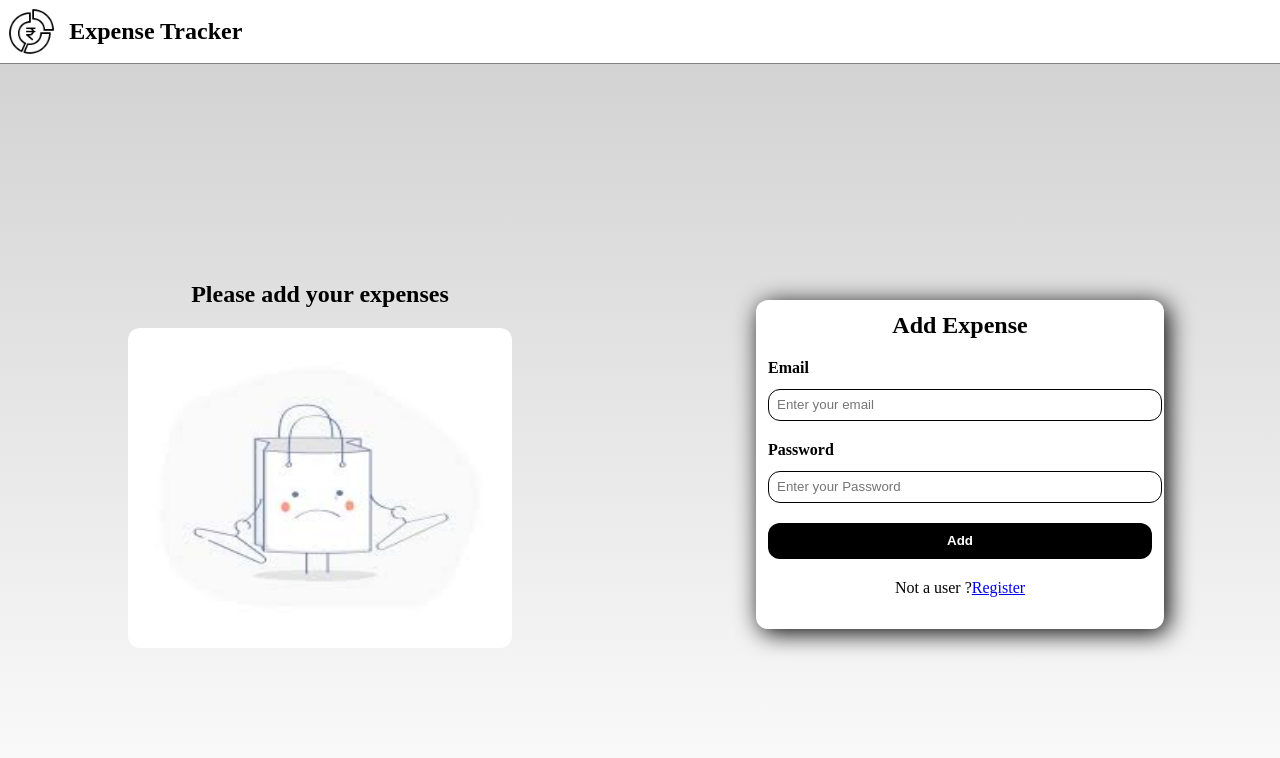
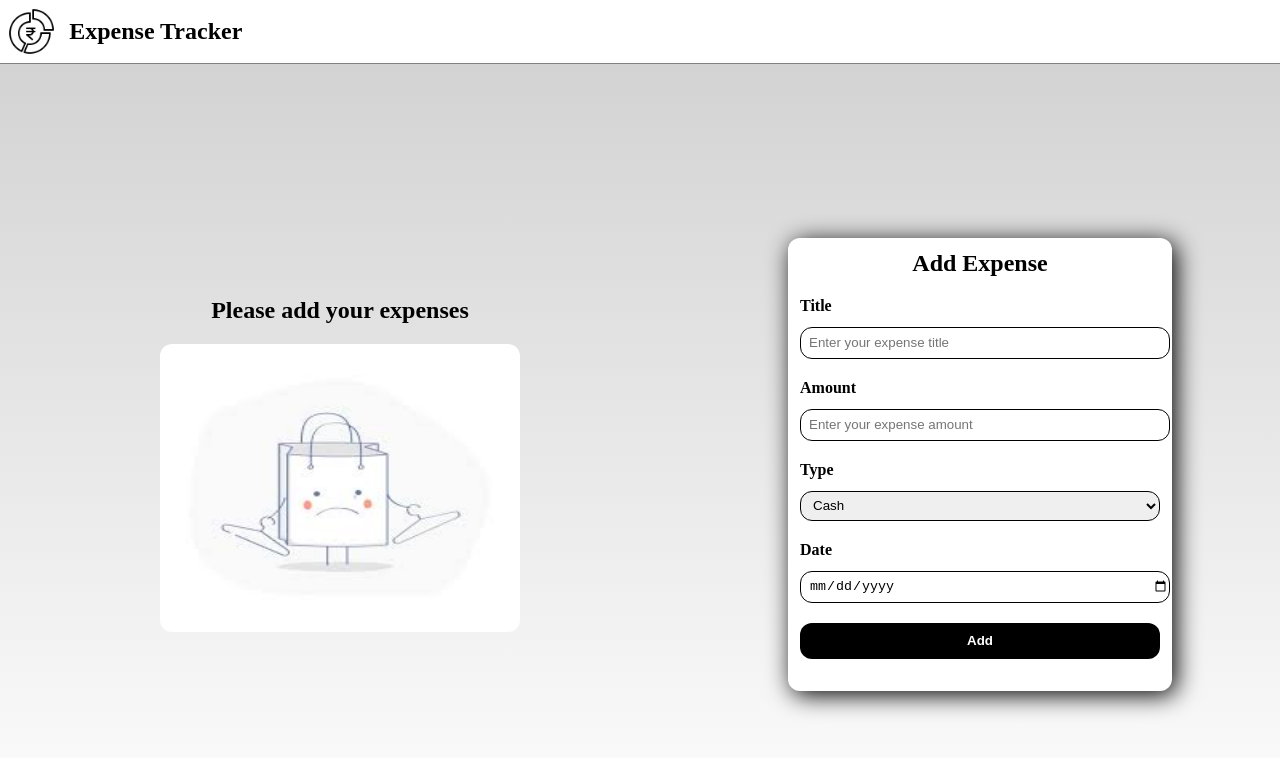
Before and after one commit to mittalabhyu/Fullstack_MERN, a React (Create React App) app in the folder expense_tracker/: page /dashboard in a window 1280 px wide. Shown: the top 758 px of the page. Built offline with nearby package versions, Linux system fonts and the light colour scheme.

Commit message:
Dashboard UI changes

```diff
--- a/expense_tracker/src/asset/css/App.css
+++ b/expense_tracker/src/asset/css/App.css
@@ -1,6 +1,17 @@
 *{
   margin: 0;
   padding: 0;
+}
+/* Chrome, Safari, Edge, Opera */
+input::-webkit-outer-spin-button,
+input::-webkit-inner-spin-button {
+  -webkit-appearance: none;
+  margin: 0;
+}
+
+/* Firefox */
+input[type=number] {
+  -moz-appearance: textfield;
 }
 html,
 body{
@@ -19,6 +30,8 @@
 align-items: center;
 justify-content:center;
 flex-direction: column;
+overflow-y: scroll;
+padding: 40px;
 }
 
 .leftcontainer img{
@@ -74,7 +87,7 @@
   flex-direction: column;
   margin-bottom: 20px;
 }
-.formcard input{
+.formcard input,select{
   margin-top: 8px;
   width: 100%;
   height: 30px;
@@ -102,3 +115,11 @@
 .formcard button:hover{
   background-color: gray;
 }
+
+.expenseCard{
+  background-color: white;
+  border: 1px solid black;
+  width: 80%;
+  padding: 20px;
+  margin-bottom: 5px;
+}
--- a/expense_tracker/src/components/Dashboard.js
+++ b/expense_tracker/src/components/Dashboard.js
@@ -2,10 +2,11 @@
 import img1 from '../asset/img/cart.jpg'
 import { Link, useNavigate } from 'react-router-dom'
 function Dashboard() {
+    const myExpenses = [100,200,300,600,700,800];
 
     const navigate = useNavigate();
     const [inputs, setInputs] = useState({})
-    const [showerror, setShowError] = useState(false)
+    const [showdata, setShowData] = useState(false)
     const handleChange = (event) => {
         const name = event.target.name;
         const value = event.target.value;
@@ -13,71 +14,101 @@
     }
 
 
-    const doLogin = (event) => {
+    const addExpense = (event) => {
         event.preventDefault();
         console.log("Clicked", inputs);
-
-        if (inputs.pass.length >= 8) {
-            navigate("/dashboard");
-        }
-        else {
-            setShowError(true);
-        }
+        setShowData(true)
     }
     return (
         <div className='container'>
-            <div className='leftcontainer'>
-                <p>Please add your expenses</p>
-                <img src={img1} />
+            {showdata ?
+                <div className='leftcontainer'>
+                    <p>Total Expenses : 1000</p>
+                    {myExpenses.map((val) =>
+                        <div className='expenseCard'>
+                            <p>Title</p>
+                            <p>Amount {val}</p>
+                            <p>Date</p>
+                            <p>Type</p>
+                        </div>
+                    )}
+                </div>
+                :
+                <div className='leftcontainer'>
+                    <p>Please add your expenses</p>
+                    <img src={img1} />
+                </div>
+            }
 
-            </div>
             <div className='rightcontainer'>
                 <div className='formcard'>
                     <div>
                         <h2 style={{ alignSelf: 'center' }}>Add Expense</h2>
                     </div>
-                    <form onSubmit={doLogin}>
+                    <form onSubmit={addExpense}>
                         <div>
                             <label>
-                                Email
+                                Title
                             </label>
                             <input
                                 required
-                                type="email"
-                                placeholder='Enter your email'
-                                value={inputs.email || ''}
+                                type="text"
+                                placeholder='Enter your expense title'
+                                value={inputs.title || ''}
                                 onChange={handleChange}
-                                name='email'
+                                name='title'
 
                             />
                         </div>
                         <div>
                             <label>
-                                Password
+                                Amount
                             </label>
                             <input
                                 required
-                                type="password"
-                                placeholder='Enter your Password'
-                                value={inputs.pass || ''}
+                                type="number"
+                                placeholder='Enter your expense amount'
+                                value={inputs.expense || ''}
                                 onChange={handleChange}
-                                name='pass'
+                                name='expense'
 
                             />
                         </div>
-                        {
-                            showerror ?
-                                <div>
-                                    <span style={{ color: 'red', alignSelf: 'center' }}>Password length must be greater then 8</span>
-                                </div> : null
-                        }
+                        <div>
+                            <label>
+                                Type
+                            </label>
+                            <select
+                                value={inputs.type || ''}
+                                onChange={handleChange}
+                                name='type'
+                            >
+                                <option value="cash">Cash</option>
+                                <option value="upi">UPI</option>
+                                <option value="card">Card</option>
+                            </select>
+
+                        </div>
+                        <div>
+                            <label>
+                                Date
+                            </label>
+                            <input
+                                required
+                                type="date"
+                                placeholder='Enter Date'
+                                value={inputs.date || ''}
+                                onChange={handleChange}
+                                name='date'
+
+                            />
+                        </div>
+
 
                         <div>
                             <button>Add</button>
                         </div>
-                        <div>
-                            <span style={{ alignSelf: 'center' }}>Not a user ?<Link to="/register">Register</Link> </span>
-                        </div>
+
                     </form>
                 </div>
 
```
